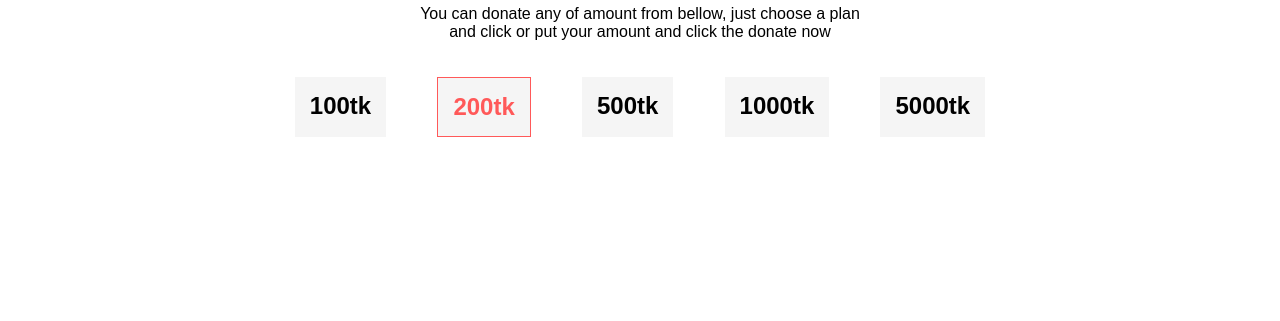
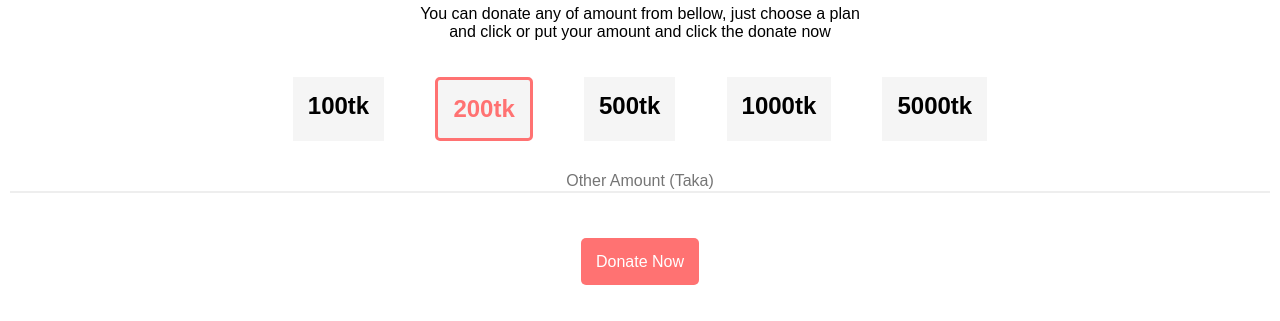
Before and after one commit to Muntofa/need-donate, a plain HTML site: page index.html in a window 1280 px wide. Shown: the part 687-1008 px from the top of the page. Before the commit the page ends 844 px from the top, so only its background shows below. Drawn offline with Linux system fonts and the light colour scheme; a web font is replaced by a local one.

Commit message:
2nd section done

```diff
--- a/index.html
+++ b/index.html
@@ -33,6 +33,7 @@
                 <p>You can donate any of amount from bellow, just choose a plan <br> and click or put your amount and click the
                     donate now</p>
             </div>
+
             <div class="price">
                     <h1>100tk</h1>
                     <h1 class="price-color">200tk</h1>
@@ -41,6 +42,13 @@
                     <h1>5000tk</h1>
             </div>
 
+            <div class="input-price">
+                <input id="input-field" type="text" placeholder="Other Amount (Taka)" />
+            </div>
+
+            <div class="button-link center">
+                <p><a href="">Donate Now</a></p>
+            </div>
 
         </div>
     </section>
--- a/style.css
+++ b/style.css
@@ -27,7 +27,7 @@ body {
 
 .button-link a{
   text-decoration: none;
-  background-color: #FF5959;
+  background-color: #ff7272;
   margin: 10px;
   padding: 15px;
   color: white;
@@ -60,7 +60,25 @@ body {
 }
 
 .price-color {
-  color: #FF5959;
+  color: #ff7272;
   background-color: #FFEEEE;
-  border: 1px solid #FF5959;
+  border: 3px solid #ff7272;
+  border-radius: 5px;
 }
+
+.center{
+  text-align: center;
+}
+
+.input-price {
+  display: flex;
+  flex-direction: column-reverse;
+  padding: 10px;
+}
+#input-field {
+  border: 0;
+  border-bottom: 2px solid #eee;
+  text-align: center;
+  font-size: 1.25rem;
+  font: inherit;
+}
```
